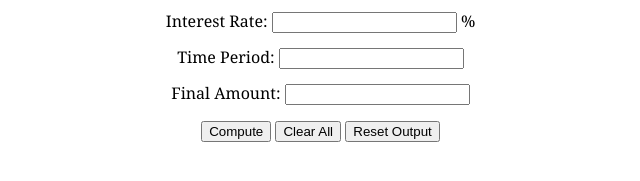
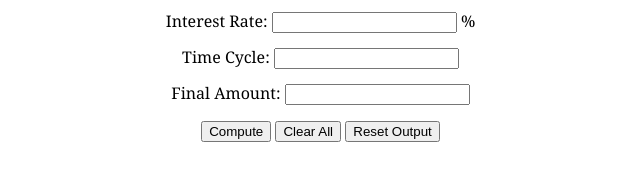
Before and after one commit to Louise-X10/WebApp-Hackathon, a plain HTML site: page Compound interest/index.html in a window 1280 px wide. Shown: the part 271-452 px from the top of the page, 169-809 px from the left. Drawn offline with Linux system fonts and the light colour scheme.

Commit message:
minor change in wording

```diff
--- a/Compound interest/index.html
+++ b/Compound interest/index.html
@@ -65,7 +65,7 @@
             <span>%</span>
             <label for="interest"> </label> <br>
 
-            <label for="time">Time Period: </label>
+            <label for="time">Time Cycle: </label>
             <input type="number" id="time" class="userInput">
             <label for="time"></label> <br>
 
```
